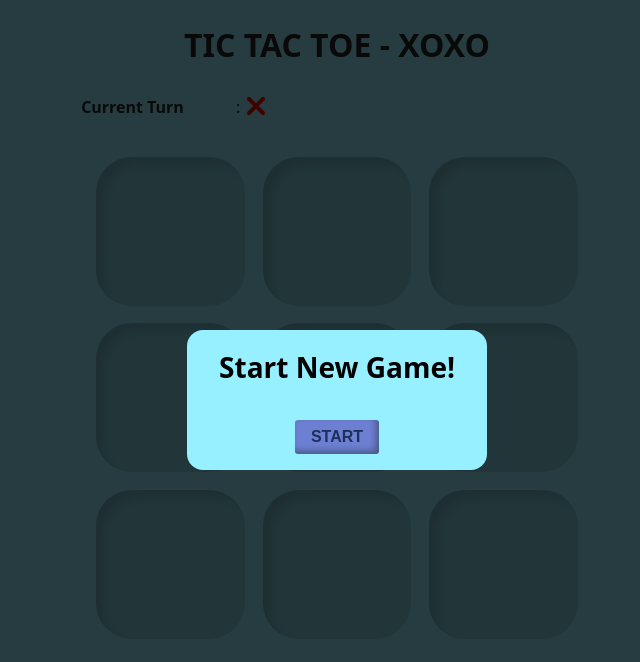
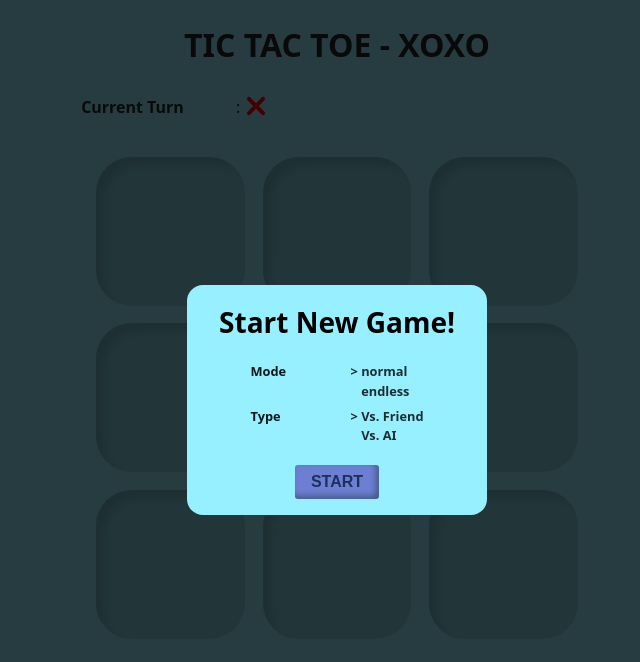
Before and after one commit to ryomario/tic-tac-toe_xoxo, a React (Vite) app: page / in a window 1280 px wide. Shown: the top 662 px of the page, without its empty margins (303-943 px from the left). Built offline with nearby package versions, Linux system fonts and the light colour scheme.

Commit message:
game options + refactoring type to enum

```diff
--- a/src/components/dialog/index.css
+++ b/src/components/dialog/index.css
@@ -22,6 +22,15 @@ dialog > header {
   font-size: 1.75rem;
   text-align: center;
   padding-bottom: 1rem;
+}
+dialog > main {
+  display: flex;
+  flex-direction: column;
+  align-items: center;
+
+  & .game-options {
+    display: block;
+  }
 }
 
 dialog > footer {
--- a/src/components/dialog/newGameDialog.tsx
+++ b/src/components/dialog/newGameDialog.tsx
@@ -1,13 +1,24 @@
 import { createPortal } from "react-dom";
 import { useGameContext } from "../../context/gameContext";
-import { useCallback, useEffect, useRef } from "react";
+import { useCallback, useEffect, useRef, useState } from "react";
 import "./index.css"
+import { Select } from "./select";
+import { GameState, IGameOptions } from "../../types";
+import { GAME_DIFFICULTIES, GAME_MODES } from "../../factory";
 
 export function NewGameDialog() {
-  const { gameState, startGame } = useGameContext()
-  const isOpen = gameState == 'start'
+  const { gameState, startGame, options: gameOptions } = useGameContext()
+  const isOpen = gameState == GameState.start
 
   const dialogRef = useRef<HTMLDialogElement>(null)
+
+  const [options, _setOptions] = useState<IGameOptions>({
+    ...gameOptions,
+  })
+  const setOptions = useCallback((option: { [key in string]: any }) => _setOptions(oldOptions => ({
+    ...oldOptions,
+    ...option,
+  })),[_setOptions])
 
   const closeDialog = useCallback(() => dialogRef.current?.close(),[dialogRef.current])
   const openDialog = useCallback(() => dialogRef.current?.showModal(),[dialogRef.current])
@@ -26,10 +37,36 @@ export function NewGameDialog() {
       <header>
         Start New Game!
       </header>
-      <main></main>
+      <main>
+        <div className="game-options">
+          <Select
+            label="Mode"
+            value={options.mode}
+            onChange={(option) => setOptions({ mode: option.id })}
+            options={GAME_MODES.map(mode => ({ id: mode, name: mode }))}
+          />
+          <Select
+            label="Type"
+            value={options.isVsAI ? 'ai' : 'friend'}
+            onChange={(option) => setOptions({ isVsAI: option.id == 'ai' })}
+            options={[
+              {id: 'friend', name: 'Vs. Friend'},
+              {id: 'ai', name: 'Vs. AI'},
+            ]}
+          />
+          {options.isVsAI && (
+            <Select
+              label="Difficulty"
+              value={options.difficulty}
+              onChange={(option) => setOptions({ difficulty: option.id })}
+              options={GAME_DIFFICULTIES.map(item => ({ id: item, name: item }))}
+            />
+          )}
+        </div>
+      </main>
       <footer>
         <button
-          onClick={startGame}
+          onClick={() => startGame(options)}
         >START</button>
       </footer>
     </dialog>
--- /dev/null
+++ b/src/components/dialog/select.css
@@ -0,0 +1,38 @@
+dialog .select {
+  display: flex;
+  align-items: baseline;
+  font-size: 0.8rem;
+  font-weight: bold;
+  opacity: 0.9;
+  padding: 0.25em 0;
+  line-height: 1.5;
+
+  & .select-label {
+    width: 100px;
+  }
+
+  & .select-options {
+    display: flex;
+    flex-direction: column;
+
+    & .select-option {
+      display: block;
+      text-align: start;
+      cursor: pointer;
+      opacity: 0.9;
+      transition: opacity 300ms;
+
+      &:hover {
+        opacity: 1;
+      }
+
+      &::before {
+        content: '\0003E\000A0';
+        visibility: hidden;
+      }
+      &.selected::before {
+        visibility: visible;
+      }
+    }
+  }
+}
--- /dev/null
+++ b/src/components/dialog/select.tsx
@@ -0,0 +1,31 @@
+import "./select.css"
+
+export type SelectOption = {
+  id: string
+  name: string
+}
+
+type Props = {
+  label: string
+  value: string
+  options: SelectOption[]
+  onChange: (value: SelectOption) => void
+}
+
+export function Select({
+  label,
+  value,
+  options,
+  onChange,
+}: Props) {
+  return <div className="select">
+    <div className="select-label">{label}</div>
+    <div className="select-options">
+      {options.map(option => (
+        <div key={option.id} role="button" className={`select-option ${value == option.id ? 'selected': ''}`}
+          onClick={() => onChange(option)}
+        >{option.name}</div>
+      ))}
+    </div>
+  </div>
+}
--- a/src/context/gameContext.tsx
+++ b/src/context/gameContext.tsx
@@ -1,5 +1,5 @@
 import React, { createContext, useCallback, useEffect, useMemo, useState } from "react";
-import { IGameBoardCoordinate, IGameContext, IGamePlayer, IGameState } from "../types";
+import { IGameBoardCoordinate, IGameContext, IGameOptions, IGamePlayer, GameState } from "../types";
 import { checkGameTurn, DEFAULT_BOARD_SIZE, DEFAULT_CONTEXT_VALUE, nextBoardState, randomPlayer } from "../factory";
 import { useGameBoard, useGamePlayerTurn } from "../hooks";
 
@@ -8,10 +8,12 @@ const GameContext = createContext<IGameContext>(DEFAULT_CONTEXT_VALUE)
 export function GameProvider({ children }: React.PropsWithChildren) {
   const { currentPlayer, resetTurn, setNextPlayer } = useGamePlayerTurn({ initialPlayer: randomPlayer() })
   const { board: boardMap, setBoardCell, getPlayerInBoard, resetBoard } = useGameBoard({ size: DEFAULT_BOARD_SIZE })
-  const [gameState, setGameState] = useState<IGameState>(DEFAULT_CONTEXT_VALUE.gameState)
+  const [gameState, setGameState] = useState<GameState>(DEFAULT_CONTEXT_VALUE.gameState)
   const [winState, setWinState] = useState<{ winnerPlayer?: IGamePlayer, winChainCoors?: IGameBoardCoordinate[] }>({})
-  const resetGameState = () => setGameState(DEFAULT_CONTEXT_VALUE.gameState)
-  const resetWinState = () => setWinState({})
+  const [options, setOptions] = useState<IGameOptions>(DEFAULT_CONTEXT_VALUE.options)
+  const resetGameState = useCallback(() => setGameState(DEFAULT_CONTEXT_VALUE.gameState),[setGameState])
+  const resetWinState = useCallback(() => setWinState({}),[setWinState])
+  const resetOptions = useCallback(() => setOptions(DEFAULT_CONTEXT_VALUE.options),[setOptions])
 
   const doTurn = useCallback((coordinate: IGameBoardCoordinate) => {
     if(getPlayerInBoard(coordinate) == null) {
@@ -29,7 +31,7 @@ export function GameProvider({ children }: React.PropsWithChildren) {
   const nextGame = useCallback(() => {
     resetBoard()
     resetTurn()
-    setGameState('running')
+    setGameState(GameState.running)
     resetWinState()
   },[resetBoard,resetTurn,setGameState,resetWinState])
 
@@ -39,16 +41,17 @@ export function GameProvider({ children }: React.PropsWithChildren) {
     resetGameState()
   },[nextGame,resetGameState])
 
-  const startGame = useCallback((options: any) => {
-    // @TODO Game Options
-    setGameState('running')
+  const startGame = useCallback((options: IGameOptions) => {
+    setOptions(options)
+    setGameState(GameState.running)
   },[])
 
   useEffect(() => {
-    if(gameState == 'over') {
+    console.log('ss',gameState)
+    if(gameState == GameState.over) {
       alert(`Winner : ${winState.winnerPlayer}`)
       newGame()
-    } else if(gameState == 'draw') {
+    } else if(gameState == GameState.draw) {
       alert('Game Draw')
       nextGame()
     }
@@ -64,7 +67,9 @@ export function GameProvider({ children }: React.PropsWithChildren) {
     newGame,
     nextGame,
     startGame,
-  }),[currentPlayer, boardMap, gameState, winState, doTurn, nextGame, newGame,startGame])
+    options,
+    resetOptions,
+  }),[currentPlayer, boardMap, gameState, winState, doTurn, nextGame, newGame, startGame, options, resetOptions])
 
   return <GameContext.Provider value={value}>{children}</GameContext.Provider>
 }
--- a/src/factory/game.ts
+++ b/src/factory/game.ts
@@ -1,12 +1,29 @@
-import { IGameContext } from "../types";
+import { GameDifficulty, GameMode, GameState, IGameContext } from "../types";
 import { generateBoard } from "./gameBoard";
 
 export const DEFAULT_CONTEXT_VALUE: IGameContext = {
   currentPlayer: 'o',
   boardMap: generateBoard(3,null),
-  gameState: "start",
+  gameState: GameState.start,
   doTurn: () => {},
   nextGame: () => {},
   newGame: () => {},
   startGame: () => {},
+  options: {
+    mode: GameMode.normal,
+    isVsAI: false,
+    difficulty: GameDifficulty.medium,
+  },
+  resetOptions: () => {},
 }
+
+export const GAME_MODES: GameMode[] = [
+  GameMode.normal,
+  GameMode.endless,
+]
+
+export const GAME_DIFFICULTIES: GameDifficulty[] = [
+  GameDifficulty.easy,
+  GameDifficulty.medium,
+  GameDifficulty.hard,
+]
--- a/src/factory/gameBoard.ts
+++ b/src/factory/gameBoard.ts
@@ -1,4 +1,4 @@
-import { IGameBoard, IGameBoardCoordinate, IGameBoardState, IGameBoardTurn, IGamePlayer } from "../types";
+import { GameState, IGameBoard, IGameBoardCoordinate, IGameBoardState, IGameBoardTurn, IGamePlayer } from "../types";
 
 export const DEFAULT_BOARD_SIZE = 3
 
@@ -31,7 +31,7 @@ export function checkGameTurn([col, row]: IGameBoardCoordinate, board: IGameBoar
 
   const player = board[row][col]
   if(!player) return {
-    type: 'running',
+    type: GameState.running,
   }
 
   let chain_coors: IGameBoardCoordinate[] = []
@@ -49,7 +49,7 @@ export function checkGameTurn([col, row]: IGameBoardCoordinate, board: IGameBoar
     c_row++, c_col++
   }
   if(chain_coors.length >= WIN_MIN_CHAIN) return {
-    type: 'over',
+    type: GameState.over,
     winner: player,
     winCoors: chain_coors,
   }
@@ -68,7 +68,7 @@ export function checkGameTurn([col, row]: IGameBoardCoordinate, board: IGameBoar
     c_row++
   }
   if(chain_coors.length >= WIN_MIN_CHAIN) return {
-    type: 'over',
+    type: GameState.over,
     winner: player,
     winCoors: chain_coors,
   }
@@ -87,7 +87,7 @@ export function checkGameTurn([col, row]: IGameBoardCoordinate, board: IGameBoar
     c_row++, c_col--
   }
   if(chain_coors.length >= WIN_MIN_CHAIN) return {
-    type: 'over',
+    type: GameState.over,
     winner: player,
     winCoors: chain_coors,
   }
@@ -106,7 +106,7 @@ export function checkGameTurn([col, row]: IGameBoardCoordinate, board: IGameBoar
     c_col++
   }
   if(chain_coors.length >= WIN_MIN_CHAIN) return {
-    type: 'over',
+    type: GameState.over,
     winner: player,
     winCoors: chain_coors,
   }
@@ -115,12 +115,12 @@ export function checkGameTurn([col, row]: IGameBoardCoordinate, board: IGameBoar
   for(const b_row of board) {
     for(const cell of b_row) {
       if(cell == null) return {
-        type: 'running',
+        type: GameState.running,
       }
     }
   }
 
   return {
-    type: 'draw',
+    type: GameState.draw,
   }
 }
--- a/src/types/board.ts
+++ b/src/types/board.ts
@@ -1,4 +1,4 @@
-import { IGameState } from "./game";
+import { GameState } from "./game";
 import { IGamePlayer } from "./player";
 
 export type IGameBoard = Array<Array<IGamePlayer|null>>
@@ -9,7 +9,7 @@ export type IGameBoardCoordinate = [
 ]
 
 export type IGameBoardState = {
-  type: IGameState
+  type: GameState
   winner?: IGamePlayer
   winCoors?: IGameBoardCoordinate[]
 }
--- a/src/types/game.ts
+++ b/src/types/game.ts
@@ -1,16 +1,40 @@
 import { IGameBoard, IGameBoardCoordinate } from "./board";
 import { IGamePlayer } from "./player";
 
-export type IGameState = 'start'|'running'|'over'|'draw'
+export enum GameState {
+  start = 'start',
+  running = 'running',
+  over = 'over',
+  draw = 'draw',
+}
 
 export interface IGameContext {
   currentPlayer: IGamePlayer
   boardMap: IGameBoard
-  gameState: IGameState
+  gameState: GameState
   winnerPlayer?: IGamePlayer
   winChainCoors?: IGameBoardCoordinate[]
   doTurn: (coors: IGameBoardCoordinate) => void
   nextGame: () => void
   newGame: () => void
   startGame: (options: any) => void
+  options: IGameOptions
+  resetOptions: () => void
 }
+
+export enum GameMode {
+  normal = 'normal',
+  endless = 'endless',
+}
+
+export enum GameDifficulty {
+  easy = 'easy',
+  medium = 'medium',
+  hard = 'hard',
+}
+
+export interface IGameOptions {
+  mode: GameMode
+  isVsAI?: boolean
+  difficulty: GameDifficulty
+}
```
